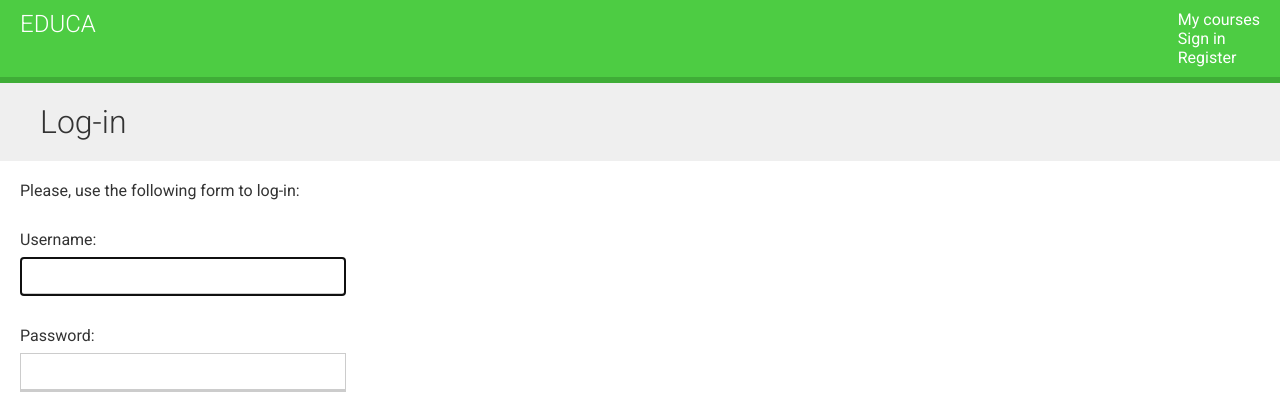
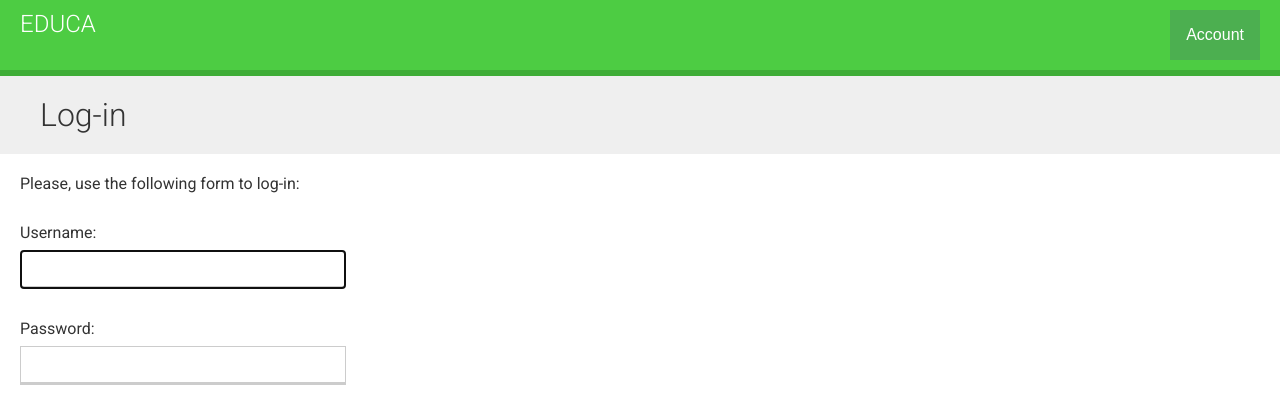
Before and after one commit to cchiefir/elearnings, a Django app: page /accounts/login/?next=/students/courses/ in a window 1280 px wide. Shown: the top 420 px of the page. Run offline with Django 3.2, Linux system fonts and the light colour scheme; some libraries are stand-ins or nearby versions.

Commit message:
Added Account button

```diff
--- a/elearning/static/css/base.css
+++ b/elearning/static/css/base.css
@@ -257,3 +257,50 @@ ul#course-modules li:hover {
     color:#ccc;
     padding-left:20px;
 }
+
+.dropbtn {
+    background-color: #4CAF50;
+    color: white;
+    padding: 16px;
+    font-size: 16px;
+    border: none;
+    cursor: pointer;
+}
+
+/* The container <div> - needed to position the dropdown content */
+/*.dropdown {*/
+    /*position: relative;*/
+    /*display: inline-block;*/
+/*}*/
+
+/* Dropdown Content (Hidden by Default) */
+.dropdown-content {
+    display: none;
+    position: absolute;
+    background-color: rgba(36, 128, 35, 0.89);
+    min-width: 160px;
+    box-shadow: 0px 8px 16px 0px rgba(0,0,0,0.2);
+    z-index: 1;
+    right: 0;
+}
+
+/* Links inside the dropdown */
+.dropdown-content a {
+    color: black;
+    padding: 12px 16px;
+    text-decoration: none;
+    display: block;
+}
+
+/* Change color of dropdown links on hover */
+.dropdown-content a:hover {background-color: #f1f1f1}
+
+/* Show the dropdown menu on hover */
+.dropdown:hover .dropdown-content {
+    display: block;
+}
+
+/* Change the background color of the dropdown button when the dropdown content is shown */
+.dropdown:hover .dropbtn {
+    background-color: #3e8e41;
+}
--- a/elearnings/settings.py
+++ b/elearnings/settings.py
@@ -89,7 +89,7 @@ CACHES = {
 }
 
 CACHE_MIDDLEWARE_ALIAS = 'default'
-CACHE_MIDDLEWARE_SECONDS = 60*1                            # 1 minute
+#CACHE_MIDDLEWARE_SECONDS = 60*1                            # 1 minute
 #CACHE_MIDDLEWARE_KEY_PREFIX = 'elearnings'
 
 
--- a/templates/index.html
+++ b/templates/index.html
@@ -9,15 +9,19 @@
 <body>
     <div id="header">
         <a href="/" class="logo">Educa</a>
-        <ul class="menu">
-            <li><a href="{% url "elearning:manage_course_list" %}">My courses</a></li>
-            {% if request.user.is_authenticated %}
-                <li><a href="{% url "logout" %}">Sign out</a></li>
-            {% else %}
-                <li><a href="{% url "login" %}">Sign in</a></li>
-                <li><a href="{% url "students:student_registration" %}">Register</a></li>
-            {% endif %}
-        </ul>
+        <div class="dropdown menu">
+          <button class="dropbtn">Account</button>
+          <div class="dropdown-content">
+              {% if request.user.is_authenticated %}
+                  <a href="{% url "elearning:manage_course_list" %}">My courses</a>
+                  <a href="{% url "students:student_course_list" %}">Subscriptions</a>
+                  <a href="{% url "logout" %}">Sign out</a>
+              {% else %}
+                  <a href="{% url "login" %}">Sign in</a>
+                  <a href="{% url "students:student_registration" %}">Register</a>
+              {% endif %}
+          </div>
+        </div>
     </div>
     <div id="content">
         {% block content %}
--- a/templates/students/course/list.html
+++ b/templates/students/course/list.html
@@ -1,9 +1,9 @@
 {% extends "index.html" %}
 
-{% block title %}My courses{% endblock %}
+{% block title %}My subscriptions{% endblock %}
 
 {% block content %}
-    <h1>My courses</h1>
+    <h1>My subscriptions</h1>
 
     <div class="module">
         {% for course in object_list %}
```
Also changed, not shown: Readme.md.
